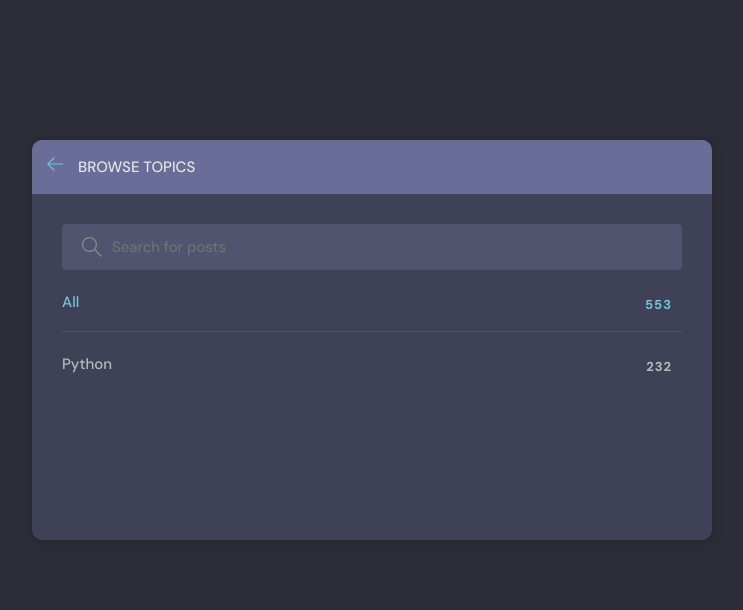
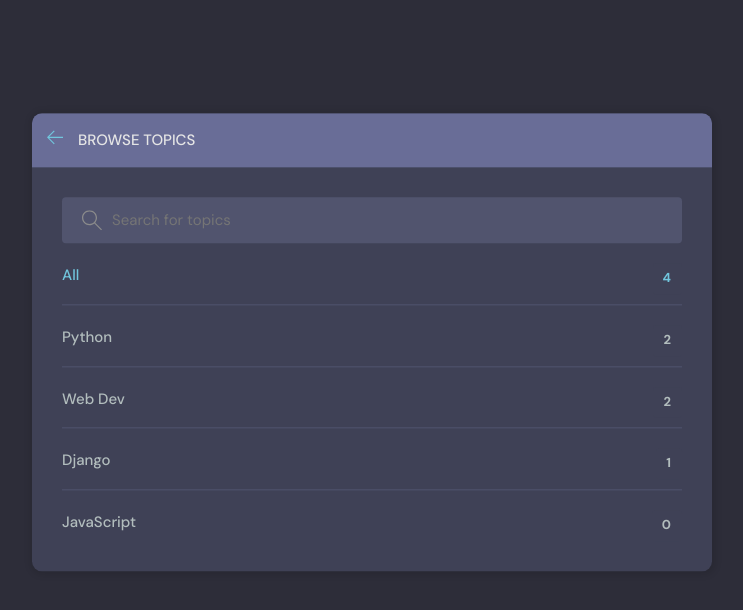
Before and after one commit to davidduan12/DjangoProject, a Django app: page /topics/ in a window 1280 px wide. Shown: the part 76-686 px from the top of the page, without its empty margins (268-1011 px from the left). Run offline with Django 4.2, Linux system fonts and the light colour scheme; data comes from the database, SQL or seed files in the repository.

Commit message:
before integration

```diff
--- a/base/templates/base/activity_component.html
+++ b/base/templates/base/activity_component.html
@@ -11,7 +11,7 @@
         </div>
         <p>
           @{{ message.user }}
-          <span>5 days ago</span>
+          <span>{{ message.created|timesince}}</span>
         </p>
       </a>
       {% if request.user == message.user %}
--- a/base/templates/base/home.html
+++ b/base/templates/base/home.html
@@ -23,7 +23,7 @@
             </form>
             <div class="mobile-menuItems">
               <a class="btn btn--main btn--pill" href="{% url 'topics' %}">Browse Topics</a>
-              <a class="btn btn--main btn--pill" href="#">Recent Activities</a>
+              <a class="btn btn--main btn--pill" href="{% url 'activity' %}">Recent Activities</a>
             </div>
           </div>
           <div class="roomList__header">
--- a/base/templates/base/topics.html
+++ b/base/templates/base/topics.html
@@ -18,7 +18,7 @@
       </div>
 
       <div class="topics-page layout__body">
-        <form class="header__search">
+        <form class="header__search" method="GET" action="">
           <label>
             <svg version="1.1" xmlns="http://www.w3.org/2000/svg" width="32" height="32" viewBox="0 0 32 32">
               <title>search</title>
@@ -26,17 +26,19 @@
                 d="M32 30.586l-10.845-10.845c1.771-2.092 2.845-4.791 2.845-7.741 0-6.617-5.383-12-12-12s-12 5.383-12 12c0 6.617 5.383 12 12 12 2.949 0 5.649-1.074 7.741-2.845l10.845 10.845 1.414-1.414zM12 22c-5.514 0-10-4.486-10-10s4.486-10 10-10c5.514 0 10 4.486 10 10s-4.486 10-10 10z"
               ></path>
             </svg>
-            <input placeholder="Search for posts" />
+            <input name="query" placeholder="Search for topics" />
           </label>
         </form>
 
         <ul class="topics__list">
           <li>
-            <a href="/" class="active">All <span>553</span></a>
+            <a href="{% url 'topics' %}" class="active">All <span>{{ topics.count}}</span></a>
           </li>
+            {% for topic in topics %}
           <li>
-            <a href="/">Python <span>232</span></a>
+            <a href="{% url 'home' %}?query={{ topic.name }}">{{ topic.name }} <span>{{ topic.room_set.all.count }} </span></a>
           </li>
+            {% endfor %}
         </ul>
       </div>
     </div>
--- a/base/urls.py
+++ b/base/urls.py
@@ -15,4 +15,5 @@ urlpatterns = [
     path('delete-message/<str:pk>', views.deleteMessage,name='delete-message'),
     path('update-user/', views.updateUser,name='update-user'),
     path('topics/', views.topicsPage,name='topics'),
+    path('activity/', views.activityPage,name='activity'),
 ]
--- a/base/views.py
+++ b/base/views.py
@@ -68,7 +68,7 @@ def home(request):
         Q(description__icontains=query)
     )
 
-    topics = Topic.objects.all()
+    topics = Topic.objects.all()[0:5]
     room_count = rooms.count
     room_messages = Message.objects.filter(Q(room__topic__name__icontains=query))
     context = {'rooms': rooms, 'topics': topics, 'room_count':room_count, 'room_messages':room_messages}
@@ -174,6 +174,11 @@ def updateUser(request):
 
 
 def topicsPage(request):
-    topics = Topic.objects.filter()
-    context={}
+    query = request.GET.get('query') if request.GET.get('query') is not None else ''
+    topics = Topic.objects.filter(name__icontains=query)
+    context={'topics':topics}
     return render(request,'base/topics.html',context)
+
+def activityPage(request):
+    room_messages = Message.objects.all()
+    return render(request,'base/activity.html',{'room_messages':room_messages})
```
Also changed, not shown: base/templates/base/activity.html (+11 -37 lines).
